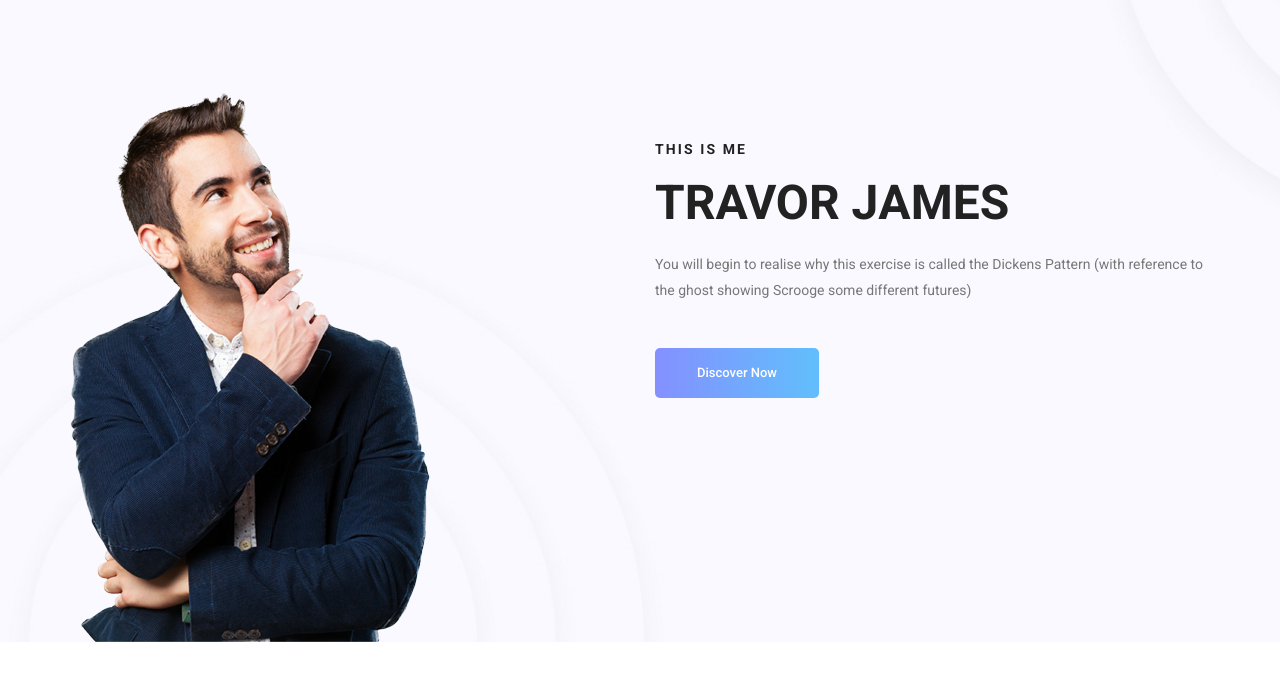
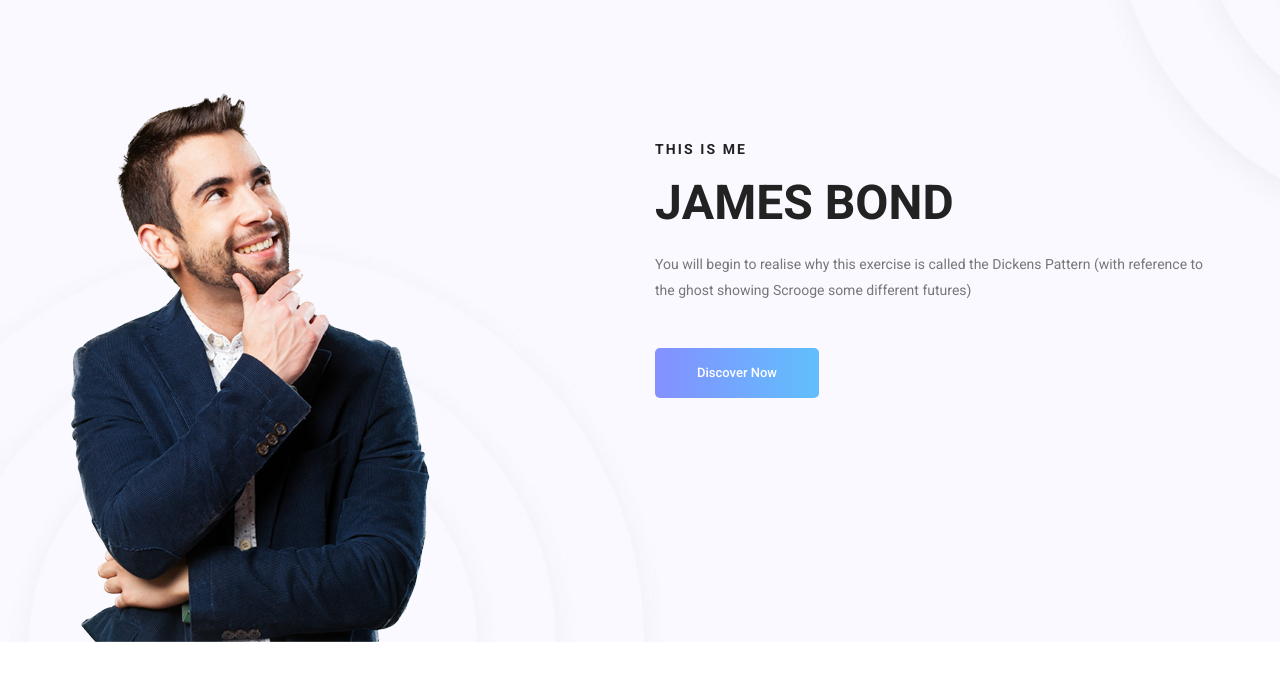
Before and after one commit to dolphinrocks/ronin, a plain HTML site: page index.html in a window 1280 px wide. Shown: the part 103-800 px from the top of the page. Drawn offline with Linux system fonts and the light colour scheme; some packages are replaced by stand-ins of ours.

Commit message:
Update index.html

```diff
--- a/index.html
+++ b/index.html
@@ -76,7 +76,7 @@
 						<div class="col-lg-6">
 							<div class="banner_content">
 								<h5>This is me</h5>
-								<h2>Travor James</h2>
+								<h2>James Bond</h2>
 								<p>You will begin to realise why this exercise is called the Dickens Pattern (with reference to the ghost showing Scrooge some different futures)</p>
 								<a class="banner_btn" href="#">Discover Now</a>
 							</div>
```
